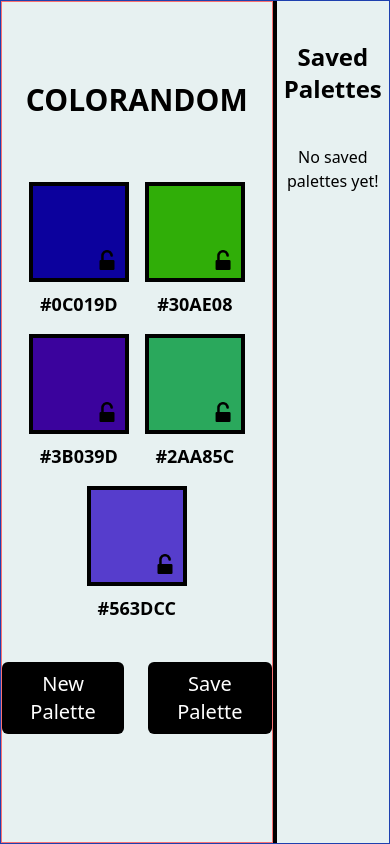
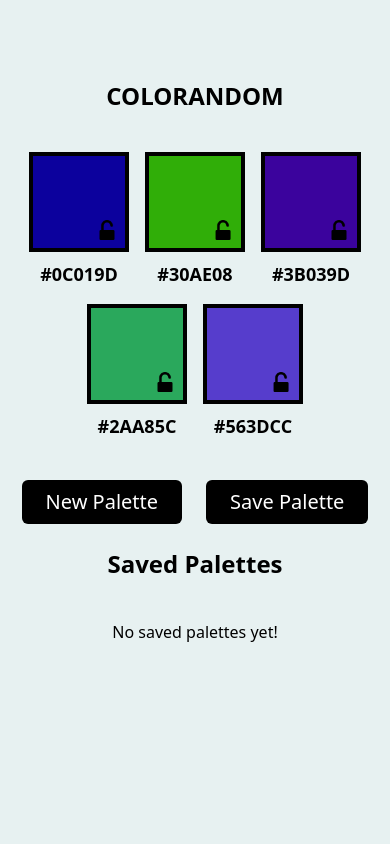
Before and after one commit to Jesusborjas006/coloRandom, a React (Vite) app: page / in a window 390 px wide. Built offline with nearby package versions, Linux system fonts and the light colour scheme.

Commit message:
Have both sections on top of eachother on mobile devices and reset to row when device is larger

```diff
--- a/src/App.tsx
+++ b/src/App.tsx
@@ -85,8 +85,8 @@ function App() {
   };
 
   return (
-    <main className="text-center flex h-screen border border-blue-800 overflow-hidden">
-      <section className="w-[70%] border border-red-400">
+    <main className="text-center flex flex-col md:flex-row items-center md:items-start h-screen ">
+      <section className="md:w-[60%] lg:w-[70%] pb-6">
         <Title />
         <CardColors
           hexCodes={hexCodes}
--- a/src/components/CardColors.tsx
+++ b/src/components/CardColors.tsx
@@ -18,7 +18,7 @@ export const CardColors = ({
   const cardElements = hexCodes.map((card) => (
     <div key={card.id}>
       <div
-        className="h-[100px] w-[100px] sm:h-[150px] sm:w-[150px] border-4 border-black relative"
+        className="h-[100px] w-[100px] md:h-[150px] md:w-[150px] border-4 border-black relative"
         style={{ backgroundColor: `#${card.color}` }}
       >
         <img
@@ -35,7 +35,7 @@ export const CardColors = ({
 
   return (
     <>
-      <section className="flex flex-wrap justify-center gap-4 mt-16">
+      <section className="flex flex-wrap justify-center gap-4 mt-10">
         {cardElements}
       </section>
       <div className="flex justify-center gap-x-6">
--- a/src/components/SavedPalettes.tsx
+++ b/src/components/SavedPalettes.tsx
@@ -41,8 +41,8 @@ const SavedPalettes = ({
   ));
 
   return (
-    <section className="w-[30%] border-l-4 border-black overflow-y-auto">
-      <h2 className="font-extrabold text-2xl mt-10">Saved Palettes</h2>
+    <section className="w-full md:w-[40%] lg:w-[30%] md:border-l-4 border-black overflow-y-auto h-screen">
+      <h2 className="font-extrabold text-2xl md:mt-10">Saved Palettes</h2>
       {!savedColorPalettes.length ? (
         <p className="mt-10">No saved palettes yet!</p>
       ) : (
--- a/src/components/Title.tsx
+++ b/src/components/Title.tsx
@@ -2,7 +2,9 @@ import React from "react";
 
 const Title = React.memo(() => {
   return (
-    <h1 className="font-extrabold text-3xl md:text-5xl mt-20">COLORANDOM</h1>
+    <h1 className="font-extrabold text-2xl md:text-5xl mt-20 lg:mt-32">
+      COLORANDOM
+    </h1>
   );
 });
 
```
